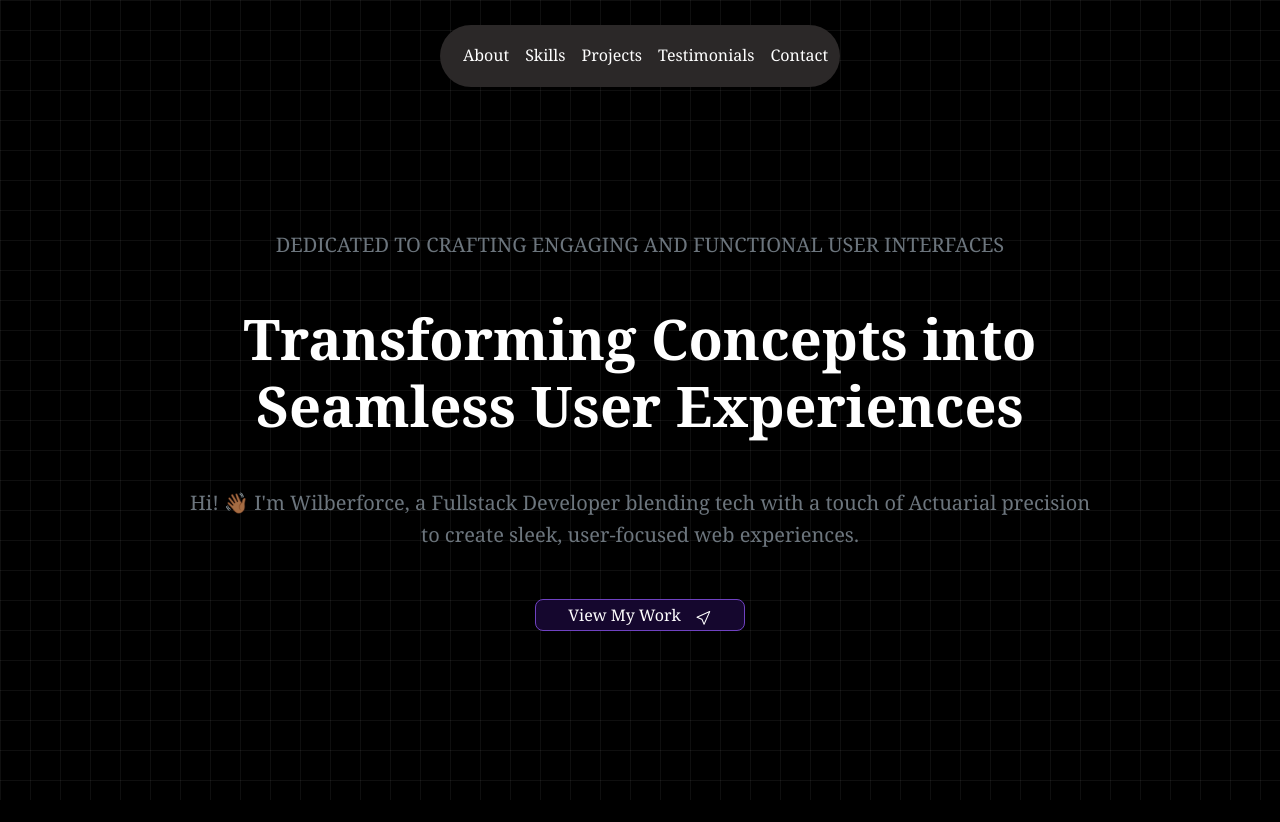
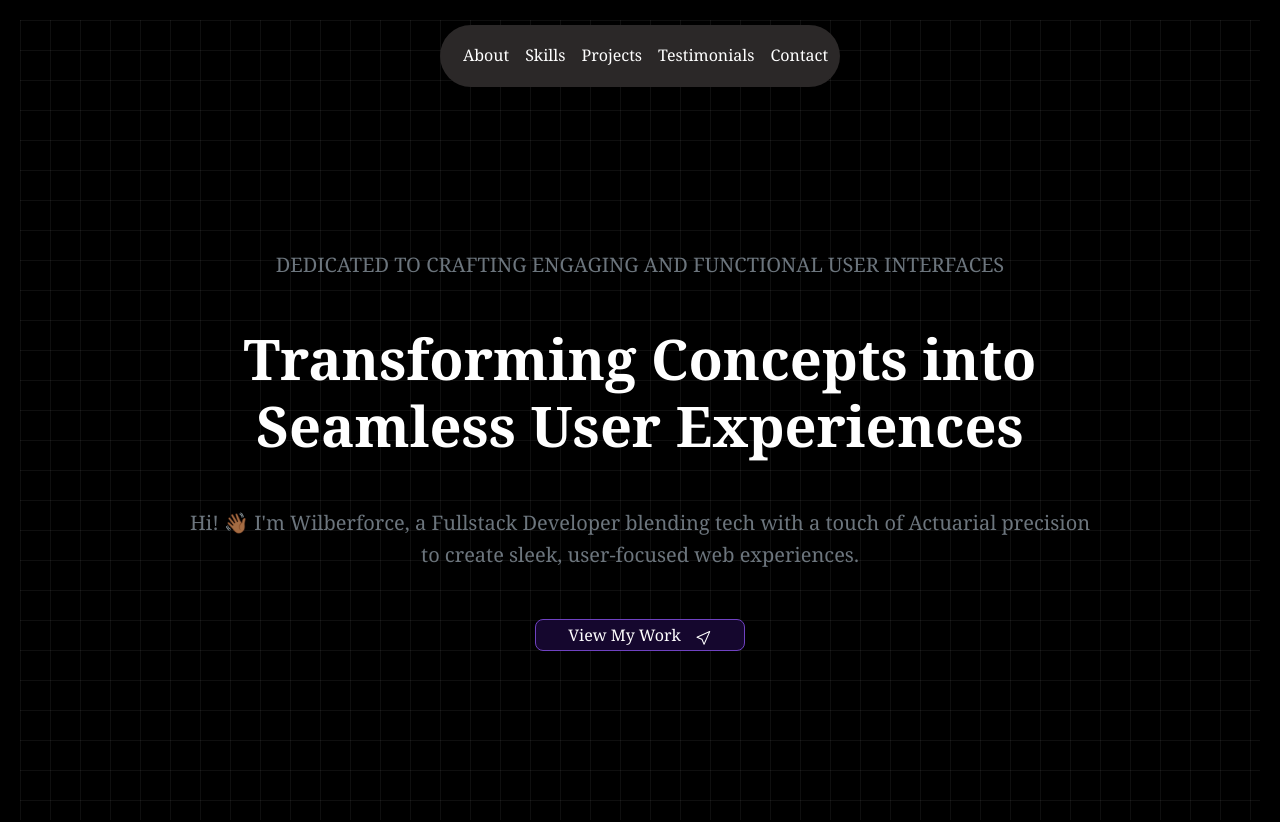
Before and after one commit to wilberforce001/my-portfolio-website, a React (Create React App) app in the folder kipyegonwilber/: page / in a window 1280 px wide. Shown: the top 822 px of the page. Built offline with nearby package versions, Linux system fonts and the light colour scheme.

Commit message:
removed margin and padding on the body

```diff
--- a/kipyegonwilber/src/styles/styles.css
+++ b/kipyegonwilber/src/styles/styles.css
@@ -10,8 +10,8 @@ body {
 }
 
 html, body {
-  margin: 0;
-  padding: 0;
+  /* margin: 0; */
+  /* padding: 0; */
   background-color: #000;
   /* font-family: 'Times New Roman', Times, serif; */
   /* font-family: Verdana, Geneva, Tahoma, sans-serif; */
```
